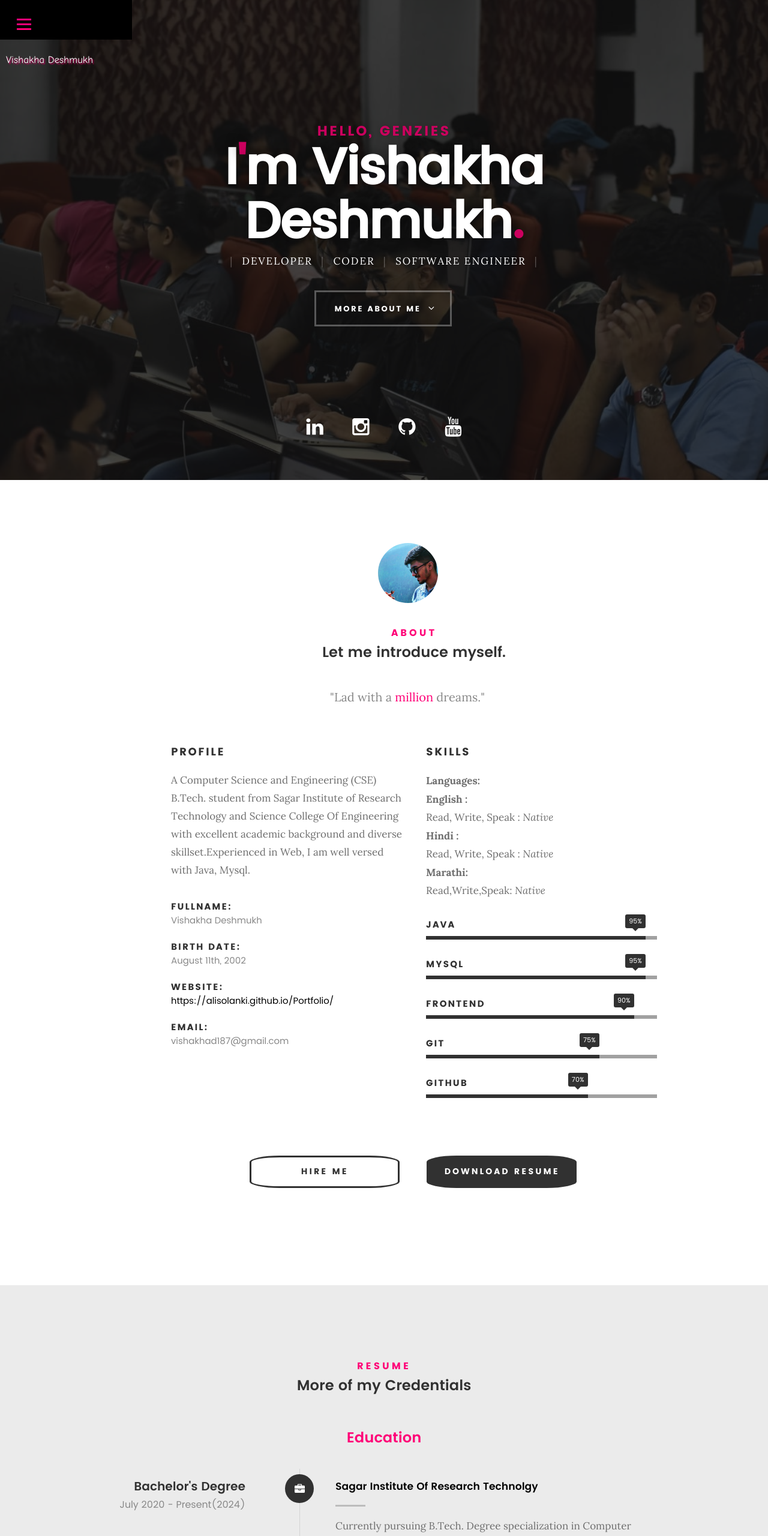
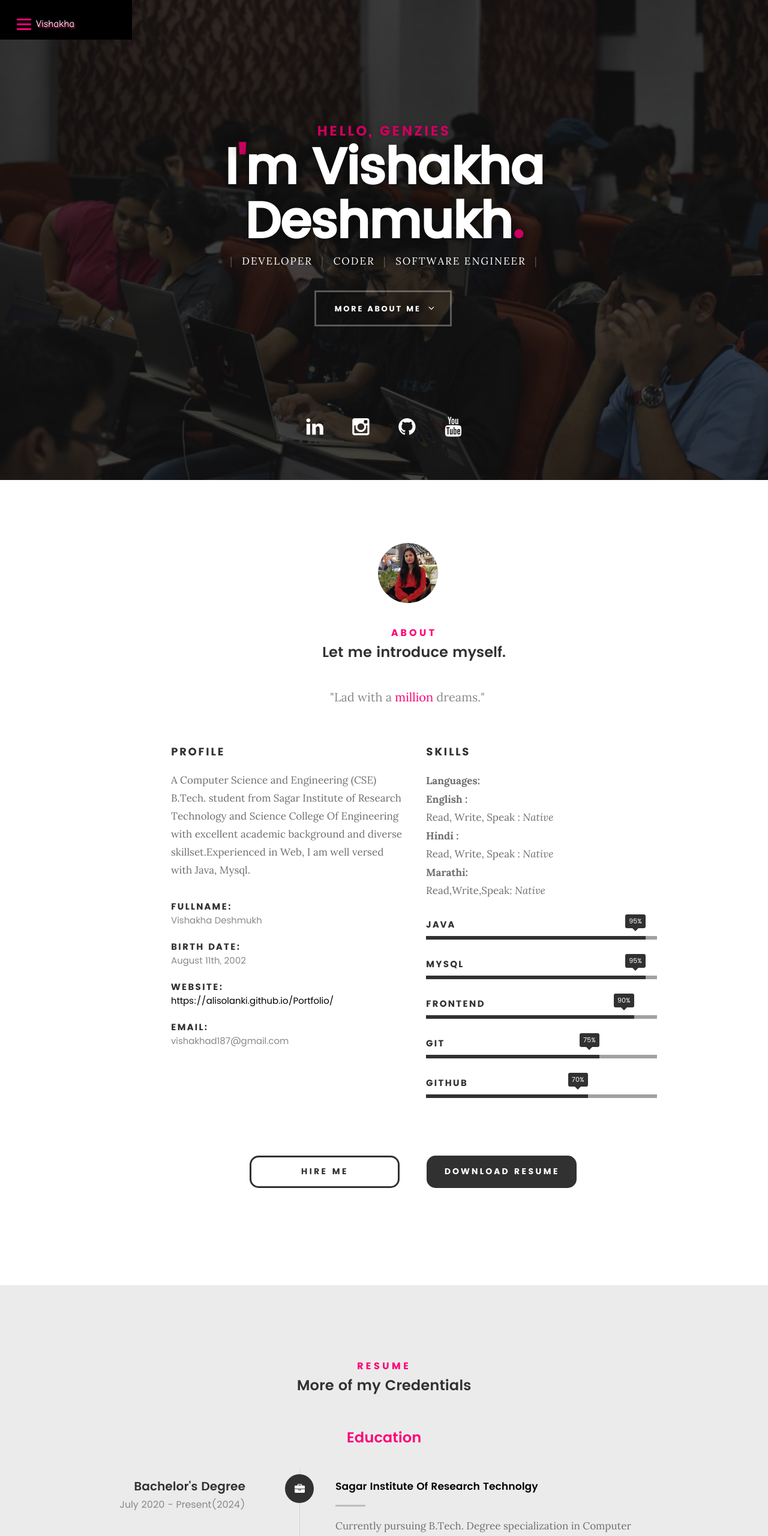
Before and after one commit to Vishakhadeshmukh12/Portfolio, a plain HTML site: page index.html in a window 1280 px wide. Shown: the top 2560 px of the page at 60% size. Drawn offline with nearby package versions, Linux system fonts and the light colour scheme; some packages are replaced by stand-ins of ours; a script that the page names is missing; files whose address does not match are found by name.

Commit message:
seccommit

```diff
--- a/css/main.css
+++ b/css/main.css
@@ -1081,9 +1081,10 @@ button::-moz-focus-inner, input::-moz-focus-inner {
  */
 header {
 	position: fixed;
-	width: 100%;
+	width: 45%;
 	min-height: 66px;
 	z-index: 600;
+
 }
 header .row {
 	position: relative;
@@ -1108,7 +1109,7 @@ header .logo {
 }
 header .logo a {
 	display: block;
-	margin:0px 0px 0px 10px;
+	/* margin:-60px 0px 0px 40px; */
 	margin-bottom:20px;
 	border: none;
 	text-shadow:2px 2px 2px #cc005f;
@@ -1116,6 +1117,7 @@ header .logo a {
 	/* width: 100%; */
 	height: 100%;
     position:relative;
+	position: center;
     font-family:'Comic Sans MS';
 	/* background-size: 113px 30px; */
 }
@@ -1572,7 +1574,8 @@ header{
 }
 .button-section .button {
 	width: 250px;
-	border-radius: 20%;
+border-radius: 15px;
+
 }
 .button-section [class*="col-"] .button:first-child {
 	margin-right: 4rem;
--- a/index.html
+++ b/index.html
@@ -82,7 +82,7 @@
 				<a class="menu-toggle" href="#"><span>Menu</span></a>
 
 				<div class="logo">
-					<a href="index.html">Vishakha Deshmukh</a>
+					<a href="index.html">Vishakha </a>
 				</div>
 
 				<nav id="main-nav-wrap">
@@ -153,7 +153,7 @@
 
 				<div class="intro-info">
 
-					<img src="images/profile-pic.jpg" alt="Ali Solanki Picture">
+					<img src="IMG_20221205_191121447.jpg" alt="Vishakha Deshmukh Picture">
 
 					<p class="lead">"Lad with a <font color="#FF0077">million </font> dreams."</p>
 				</div>
@@ -239,7 +239,7 @@
 		<div class="row button-section">
 			<div class="col-twelve">
 				<a href="#contact" title="Hire Me" class="button stroke smoothscroll">Hire Me</a>
-				<a href="Ali Solanki – Growth Marketer _ Web3.pdf" title="Download CV (Growth)"
+				<a href="correct resumeDOC-20230810-WA0026..pdf" title="Download CV (Growth)"
 					class="button button-primary">Download Resume</a>
 				</div>
 		</div>
@@ -451,8 +451,8 @@
 
 
 					<div class="bgrid folio-item">
-							<img src="images/portfolio/portfolio_website.JPG" alt="Portfolio">
-							<a href="#modal-01" class="overlay">
+							<img src="Screenshot (175).png" alt="Portfolio">
+							<a href="https://vishakhadeshmukh12.github.io/Portfolio/#" class="overlay">
 								<div class="folio-item-table">
 									<div class="folio-item-cell">
 										<h3 class="folio-title">Portfolio</h3>
```
Also changed, not shown: IMG_20221205_191121447.jpg (added), Screenshot (175).png (added), 1 other file.
